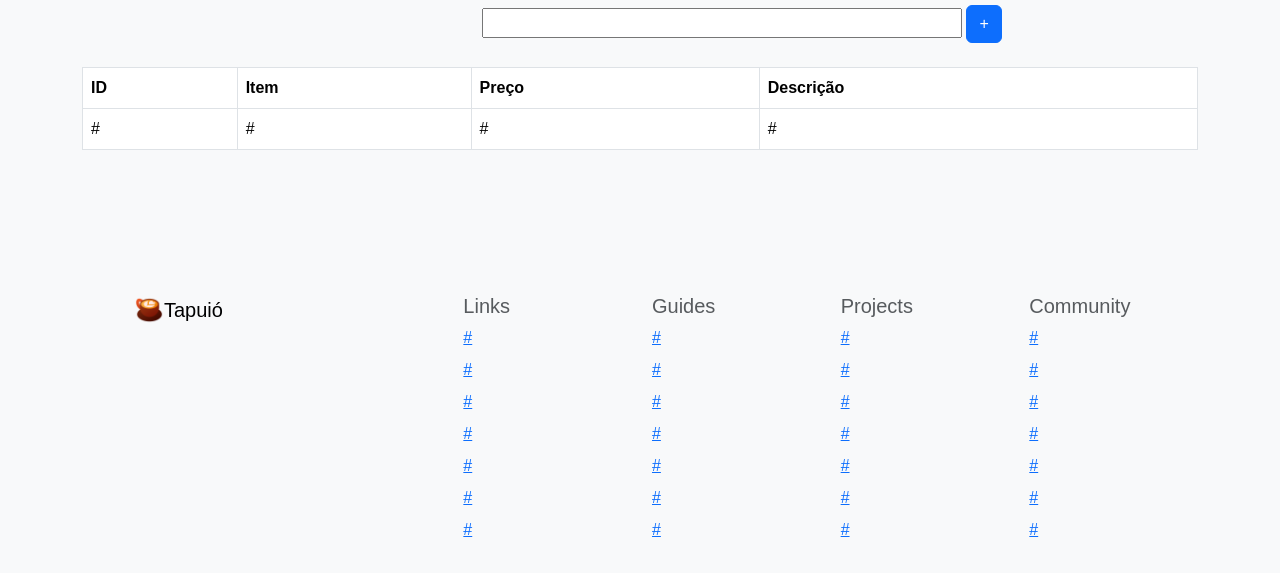
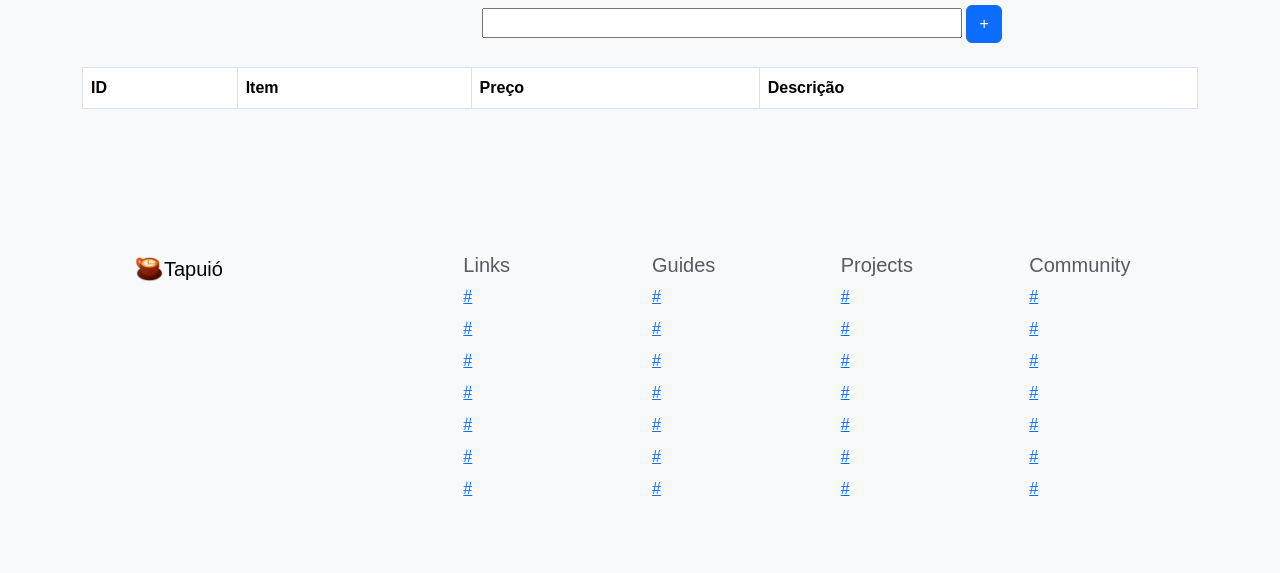
Before and after one commit to palindromo1107/CafeteriaSemana8, a plain HTML site: page cardapio.html in a window 1280 px wide. Shown: the part 51-624 px from the top of the page. Drawn offline with nearby package versions, Linux system fonts and the light colour scheme.

Commit message:
Update cardapio.html

```diff
--- a/cardapio.html
+++ b/cardapio.html
@@ -44,7 +44,7 @@
 
             <br>
 
-            <table class="table table-bordered">
+            <table class="table table-bordered" >
                 <thead>
                     <tr>
                         <th scope="col">ID</th>
@@ -53,14 +53,7 @@
                         <th scope="col">Descrição</th>
                     </tr>
                 </thead>
-                <tbody>
-                    <tr>
-                        <td>#</td>
-                        <td>#</td>
-                        <td>#</td>
-                        <td>#</td>
-                    </tr>
-                </tbody>
+                <tbody id="itensCardapioTbody"></tbody>
             </table>
 
         </main>
```
